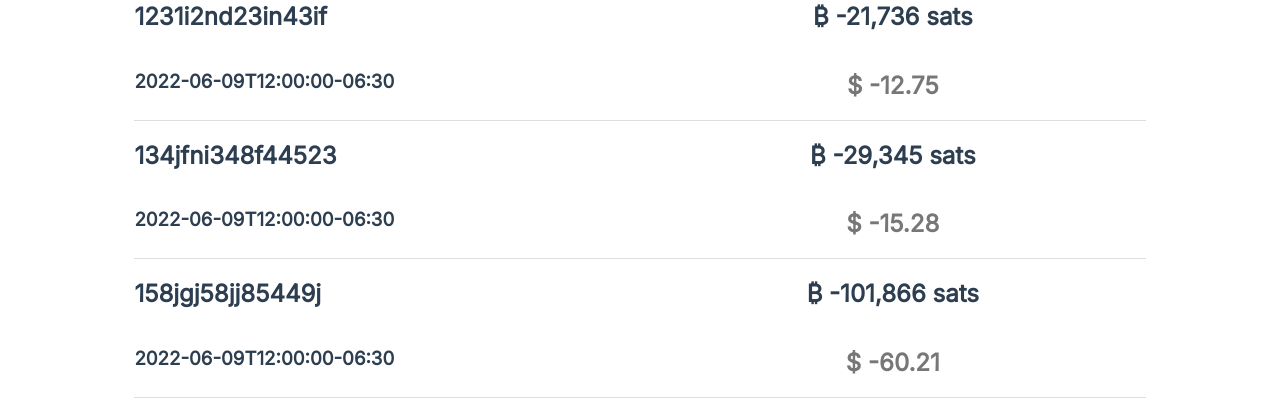
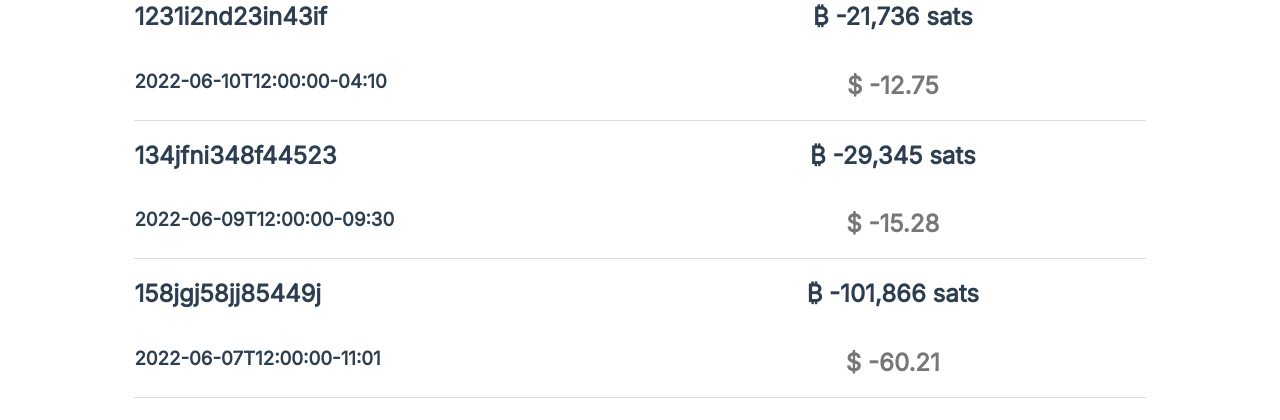
Before and after one commit to epiccurious/arctica-frontend, a Vue app: page /wallets/delayed in a window 1280 px wide. Shown: the part 319-739 px from the top of the page. Built offline with nearby package versions, Linux system fonts and the light colour scheme.

Commit message:
transplanted transaction component to the delayed wallet

```diff
--- a/src/views/delayed/Transactions.vue
+++ b/src/views/delayed/Transactions.vue
@@ -1,12 +1,12 @@
 <template>
-<Transaction v-if="transactionView == true" v-on:closeOut="closeOut"/>
+<Transaction v-if="transactionView" v-on:closeOut="closeOut" :transaction="transactions[transactionView - 1]" />
   <div v-else class="page">
     <NavDelayed />
       <div class="dashboard">
         <div class="head_container">
           <h1>Transaction History</h1>
         </div>
-        <div @click="transactionDetail()" v-for="transaction in transactions" :key="transaction.id" class="transaction_container">
+        <div @click="transactionDetail(transaction.id)" v-for="transaction in transactions" :key="transaction.id" class="transaction_container">
           <div class="transaction_container_left">
           <h2>{{ transaction.address }}</h2>
           <h3>{{ transaction.datetime }}</h3>
@@ -34,17 +34,17 @@ export default {
   data() {
       return{
           transactions: [
-              {id: 1, address: '1231i2nd23in43if', balance: 21736, fiat_currency: 12.75, datetime: '2022-06-09T12:00:00-06:30'},
-              {id: 2, address: '134jfni348f44523', balance: 29345, fiat_currency: 15.28, datetime: '2022-06-09T12:00:00-06:30'},
-              {id: 3, address: '158jgj58jj85449j', balance: 101866, fiat_currency: 60.21, datetime: '2022-06-09T12:00:00-06:30'}
-              ],
+              {id: 1, address: '1231i2nd23in43if', balance: 21736, fiat_currency: 12.75, datetime: '2022-06-10T12:00:00-04:10' , fee: 0.00000987, status: 'Unconfirmed'},
+              {id: 2, address: '134jfni348f44523', balance: 29345, fiat_currency: 15.28, datetime: '2022-06-09T12:00:00-09:30', fee: 0.00001247, status: 'Confirmed'},
+              {id: 3, address: '158jgj58jj85449j', balance: 101866, fiat_currency: 60.21, datetime: '2022-06-07T12:00:00-11:01', fee: 0.00000408, status: 'Confirmed'}
+          ],
            transactionView: false,
       }
   },
     methods: {
-      transactionDetail(){
-          console.log(`transaction ${this.transactions.id} clicked`)
-          this.transactionView = true
+      transactionDetail(transactionId){
+          console.log(`transaction ${transactionId} clicked`)
+          this.transactionView = transactionId
       },
       closeOut(){
           console.log('detail window closed')
```
